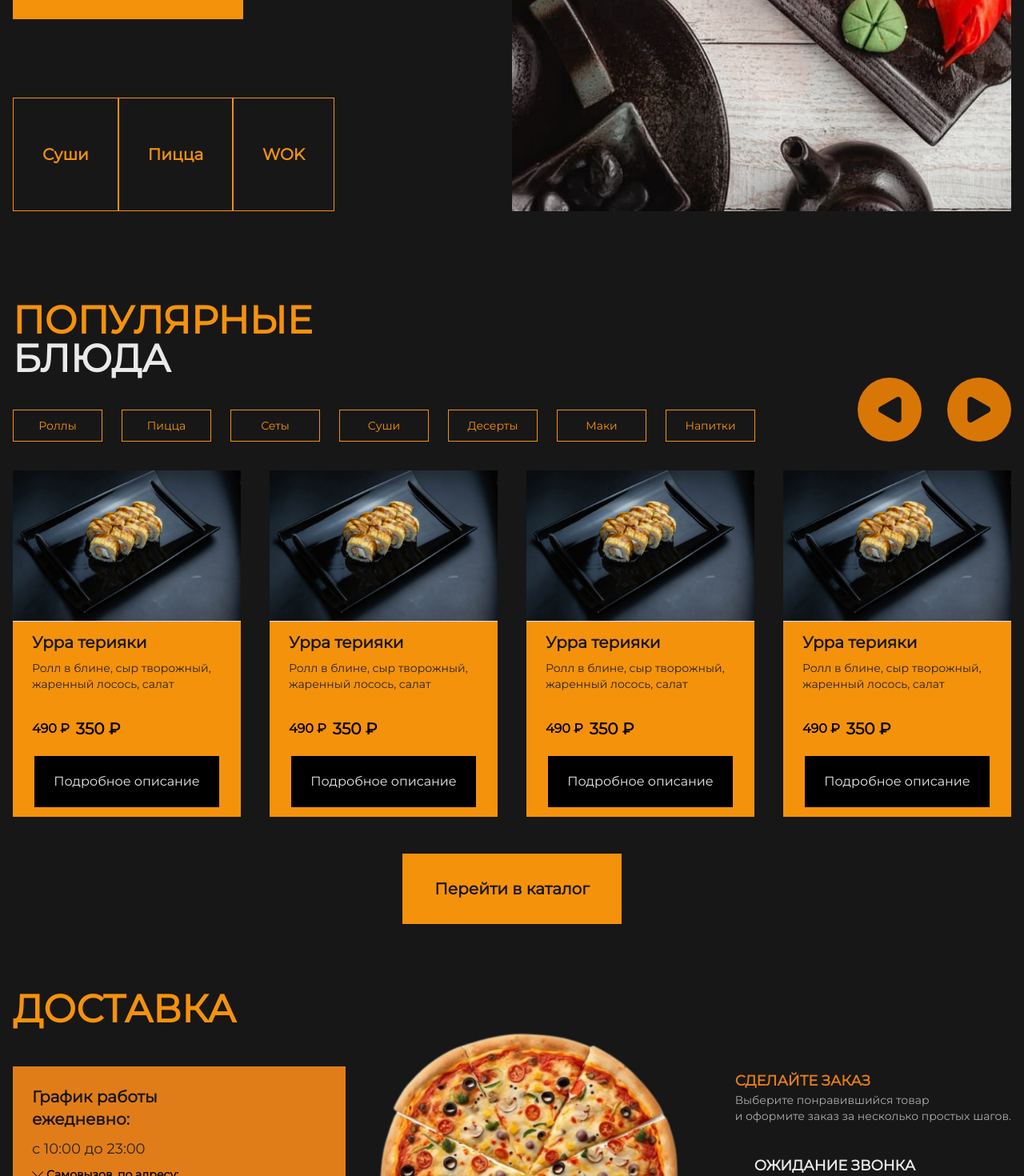
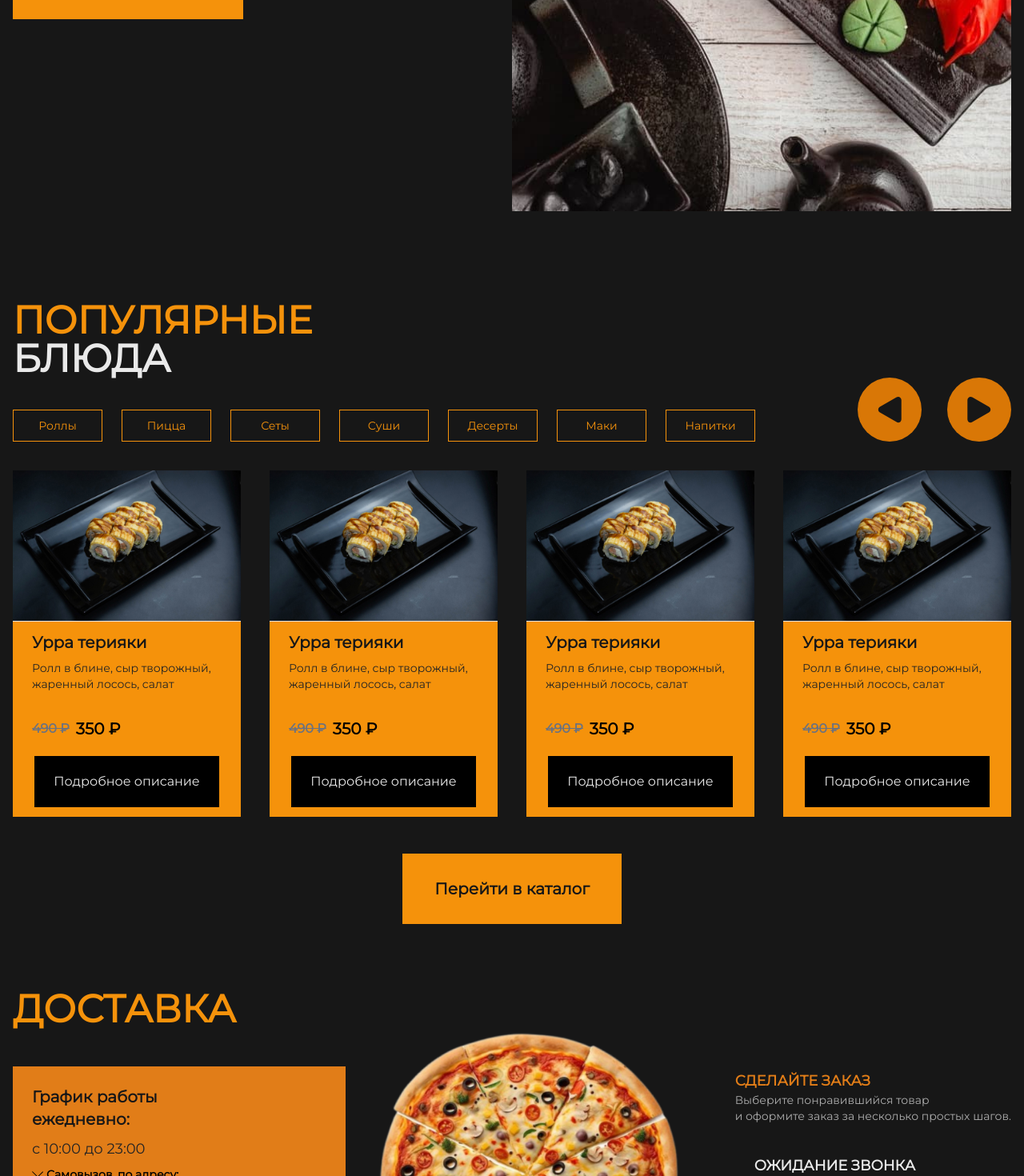
Before and after one commit to puffynNeroun/delivery-front, a React (Vite) app: page / in a window 1280 px wide. Shown: the part 800-2270 px from the top of the page at 80% size. Built offline with nearby package versions, Linux system fonts and the light colour scheme.

Commit message:
add animation

```diff
--- a/package.json
+++ b/package.json
@@ -12,6 +12,7 @@
   "dependencies": {
     "@reduxjs/toolkit": "^2.5.0",
     "axios": "^1.7.9",
+    "framer-motion": "^12.0.6",
     "react": "^18.3.1",
     "react-dom": "^18.3.1",
     "react-icons": "^5.4.0",
--- a/src/components/About.tsx
+++ b/src/components/About.tsx
@@ -1,15 +1,31 @@
+import { motion, useInView } from "framer-motion";
+import { useRef } from "react";
+
 const About = () => {
+  const ref = useRef(null);
+  const isInView = useInView(ref, { once: true });
+
   return (
-    <section className=" pt-11 lg:pt-28">
-      <div className="grid lg:grid-cols-2  container grid-cols-1 ">
-        <div className="flex flex-col">
-          <p className="text-[#E9E9E9] font-bold text-xl sm:text-3xl lg:text-5xl ">
+      <section className="pt-11 lg:pt-28" ref={ref}>
+        <div className="grid lg:grid-cols-2 container grid-cols-1">
+          <motion.div
+              className="flex flex-col"
+              initial={{ opacity: 0, x: -100 }}
+              animate={isInView ? { opacity: 1, x: 0 } : {}}
+              transition={{ duration: 1 }}
+          >
+            <p className="text-[#E9E9E9] font-bold text-xl sm:text-3xl lg:text-5xl">
               О
               <span className="text-[#F5920B] font-bold text-xl sm:text-3xl lg:text-5xl ml-2">
               НАС
             </span>
             </p>
-          <div className="text-[#ADADAD] text-sm lg:text-lg pt-4 lg:pt-8 lg:mr-6">
+            <motion.div
+                className="text-[#ADADAD] text-sm lg:text-lg pt-4 lg:pt-8 lg:mr-6"
+                initial={{ opacity: 0, y: 50 }}
+                animate={isInView ? { opacity: 1, y: 0 } : {}}
+                transition={{ duration: 1, delay: 0.3 }}
+            >
               <p>
                 Lorem ipsum dolor sit amet consectetur adipisicing elit. Fugiat
                 animi laudantium, id vitae numquam nulla, dolorem voluptas
@@ -30,9 +46,14 @@ const About = () => {
                 Expedita, ratione obcaecati numquam excepturi doloribus nesciunt
                 rerum totam fuga esse voluptate, eius aspernatur!
               </p>
-          </div>
-          <div className="mt-6 lg:mt-10 ">
-            <ul className="flex lg:gap-9 gap-5 ">
+            </motion.div>
+            <motion.div
+                className="mt-6 lg:mt-10"
+                initial={{ opacity: 0, scale: 0.9 }}
+                animate={isInView ? { opacity: 1, scale: 1 } : {}}
+                transition={{ duration: 1, delay: 0.6 }}
+            >
+              <ul className="flex lg:gap-9 gap-5">
                 <li className="w-10 h-10 lg:w-16 lg:h-16">
                   <a href="">
                     <img src="../../public/vk.svg" alt="vk_icon" />
@@ -49,11 +70,17 @@ const About = () => {
                   </a>
                 </li>
               </ul>
-          </div>
-        </div>
-        <div className="lg:ml-auto lg:flex flex justify-center mt-4 lg:mt-0">
-          <img src="../../public/video.jpeg" alt="" />
-        </div>
+            </motion.div>
+          </motion.div>
+
+          <motion.div
+              className="lg:ml-auto lg:flex flex justify-center mt-4 lg:mt-0"
+              initial={{ opacity: 0, scale: 0.8 }}
+              animate={isInView ? { opacity: 1, scale: 1 } : {}}
+              transition={{ duration: 1, delay: 0.3 }}
+          >
+            <img src="../../public/video.jpeg" alt="Video" />
+          </motion.div>
         </div>
       </section>
   );
--- a/src/components/CartItem.tsx
+++ b/src/components/CartItem.tsx
@@ -24,7 +24,9 @@ const CartItem = () => {
             </p>
           </div>
           <div className="flex mt-4 lg:mt-8 items-center gap-2">
-            <span className="font-bold">490 ₽</span>
+            {/* Прошлая цена: перечеркнутая и серая */}
+            <span className="font-bold text-gray-500 line-through">490 ₽</span>
+            {/* Текущая цена */}
             <span className="font-bold lg:text-xl text-lg">350 ₽</span>
           </div>
           <div className="flex justify-center mt-5">
--- a/src/components/Contact.tsx
+++ b/src/components/Contact.tsx
@@ -1,22 +1,33 @@
+import { motion, useInView } from "framer-motion";
+import { useRef } from "react";
+
 const Contact = () => {
+  const ref = useRef(null);
+  const isInView = useInView(ref, { once: true });
+
   return (
-    <section className=" pt-8 lg:pt-28">
+      <section className="pt-8 lg:pt-28" ref={ref}>
         <div className="grid lg:grid-cols-2 container grid-cols-1">
-        <div className="flex flex-col order-2 lg:order-1">
-          <h2 className="text-[#F5920B] font-bold text-xl sm:text-3xl lg:text-5x text-center lg:text-start">
+          <motion.div
+              className="flex flex-col order-2 lg:order-1"
+              initial={{ opacity: 0, x: -100 }}
+              animate={isInView ? { opacity: 1, x: 0 } : {}}
+              transition={{ duration: 1 }}
+          >
+            <h2 className="text-[#F5920B] font-bold text-xl sm:text-3xl lg:text-5xl text-center lg:text-start">
               КОНТАКТИ
             </h2>
             <div className="flex justify-between text-center items-center lg:block lg:text-start">
               <div className="flex flex-col">
-              <p className="text-[#E9E9E9] font-bold lg:text-xl  inline-block mt-3 text-sm md:text-base">
+                <p className="text-[#E9E9E9] font-bold lg:text-xl inline-block mt-3 text-sm md:text-base">
                   ТEЛЕФОН:
                 </p>
-              <span className="text-[#ADADAD] font-bold  lg:text-lg inline-block text-xs md:text-sm">
+                <span className="text-[#ADADAD] font-bold lg:text-lg inline-block text-xs md:text-sm">
                 +7 (900) 00-00-00
               </span>
               </div>
               <div className="flex flex-col">
-              <p className="text-[#E9E9E9] font-bold lg:text-xl  inline-block mt-3 text-sm md:text-base">
+                <p className="text-[#E9E9E9] font-bold lg:text-xl inline-block mt-3 text-sm md:text-base">
                   АДРЕС:
                 </p>
                 <span className="text-[#ADADAD] font-bold lg:text-lg inline-block text-xs md:text-sm">
@@ -24,7 +35,7 @@ const Contact = () => {
               </span>
               </div>
               <div className="flex flex-col">
-              <p className="text-[#E9E9E9] font-bold lg:text-xl  inline-block mt-3 text-sm md:text-base">
+                <p className="text-[#E9E9E9] font-bold lg:text-xl inline-block mt-3 text-sm md:text-base">
                   ВРЕМЯ РОБОТИ:
                 </p>
                 <span className="text-[#ADADAD] font-bold lg:text-lg inline-block md:text-sm">
@@ -36,14 +47,23 @@ const Contact = () => {
               </div>
             </div>
 
-          <button className=" lg:w-72 text-[#171717] font-bold text-xl bg-[#F5920B] lg:py-8 mt-5 lg:mt-auto w-full py-4">
+            <motion.button
+                className="lg:w-72 text-[#171717] font-bold text-xl bg-[#F5920B] lg:py-8 mt-5 lg:mt-auto w-full py-4"
+                whileHover={{ scale: 1.05 }}
+                whileTap={{ scale: 0.95 }}
+            >
               Перейти в каталог
-          </button>
-        </div>
+            </motion.button>
+          </motion.div>
 
-        <div className=" lg:flex order-1 lg:order-2 mb-6 lg:mb-0">
-          <img src="../../public/map.jpeg" alt="" />
-        </div>
+          <motion.div
+              className="lg:flex order-1 lg:order-2 mb-6 lg:mb-0"
+              initial={{ opacity: 0, scale: 0.8 }}
+              animate={isInView ? { opacity: 1, scale: 1 } : {}}
+              transition={{ duration: 1 }}
+          >
+            <img src="../../public/map.jpeg" alt="Map" />
+          </motion.div>
         </div>
       </section>
   );
--- a/src/components/Delivery.tsx
+++ b/src/components/Delivery.tsx
@@ -1,53 +1,70 @@
+import { motion, useInView } from "framer-motion";
+import { useRef } from "react";
 import { SlArrowDown } from "react-icons/sl";
 
 const Delivery = () => {
+  const ref = useRef(null);
+  const isInView = useInView(ref, { once: true });
+
   return (
-    <section className="lg:pt-28 pt-10">
-      <div className="grid xl:grid-cols-3 lg:grid-cols-2   container  items-center">
-        <div className="">
-          <h2 className="text-[#F5920B] font-bold text-xl sm:text-3xl lg:text-5xl ">
+      <section className="lg:pt-28 pt-10" ref={ref}>
+        <div className="grid xl:grid-cols-3 lg:grid-cols-2 container items-center">
+          <motion.div
+              className=""
+              initial={{ opacity: 0, x: -100 }}
+              animate={isInView ? { opacity: 1, x: 0 } : {}}
+              transition={{ duration: 1 }}
+          >
+            <h2 className="text-[#F5920B] font-bold text-xl sm:text-3xl lg:text-5xl">
               ДОСТАВКА
             </h2>
             <div className="bg-[#E17D18] mt-3 lg:mt-12 p-6 sm:w-full">
-            <h3 className="text-[#171717] font-extrabold md:text-xl ">
+              <h3 className="text-[#171717] font-extrabold md:text-xl">
                 График работы <br />
                 ежедневно:
               </h3>
-            <span className=" md:text-lg font-normal text-[#242424] mt-[9px] inline-block">
+              <span className="md:text-lg font-normal text-[#242424] mt-[9px] inline-block">
               с 10:00 до 23:00
             </span>
               <div className="text-black mt-2">
-              <p className=" flex font-bold text-sm items-center">
+                <p className="flex font-bold text-sm items-center">
                   <SlArrowDown className="mr-1" />
                   Самовызов, по адресу:
                 </p>
-              <span className=" flex font-bold text-sm ">
+                <span className="flex font-bold text-sm">
                 д. Кондратово,
                 <br /> ул. Камская 1Б
               </span>
-              <p className=" flex font-bold text-sm mt-[8px] items-center">
+                <p className="flex font-bold text-sm mt-[8px] items-center">
                   <SlArrowDown className="mr-1" />
                   Доставка:
                 </p>
-              <span className=" font-bold text-sm inline-block">
+                <span className="font-bold text-sm inline-block">
                 1. По Кондратово бесплатно доставляем от 500 руб.
               </span>
                 <br />
-              <span className=" font-bold text-sm inline-block">
+                <span className="font-bold text-sm inline-block">
                 2. В город и иные отдаленные пункты, уточняйте у оператора.
               </span>
               </div>
             </div>
-        </div>
+          </motion.div>
 
-        <div
-          className="lg:w-96 w-80 h-80 hidden lg:block lg:justify-self-end
-        "
+          <motion.div
+              className="lg:w-96 w-80 h-80 hidden lg:block lg:justify-self-end"
+              initial={{ opacity: 0, scale: 0.8 }}
+              animate={isInView ? { opacity: 1, scale: 1 } : {}}
+              transition={{ duration: 1 }}
           >
-          <img src="../../public/pizza.png" alt="" className=" " />
-        </div>
+            <img src="../../public/pizza.png" alt="Pizza" />
+          </motion.div>
 
-        <div className="lg:justify-self-end hidden xl:block">
+          <motion.div
+              className="lg:justify-self-end hidden xl:block"
+              initial={{ opacity: 0, x: 100 }}
+              animate={isInView ? { opacity: 1, x: 0 } : {}}
+              transition={{ duration: 1 }}
+          >
             <p className="text-[#E17D18] font-bold 2xl:text-xl pt-16 text-lg">
               СДЕЛАЙТЕ ЗАКАЗ
             </p>
@@ -62,14 +79,14 @@ const Delivery = () => {
             После оформления заказа,
             <br /> с Вами свяжется оператор
           </span>
-          <p className="text-[#E9E9E9] font-bold 2xl:text-xl pt-9 text-lg ">
+            <p className="text-[#E9E9E9] font-bold 2xl:text-xl pt-9 text-lg">
               ЗАКАЗ УЖЕ В ПУТИ
             </p>
             <span className="inline-block text-[#ADADAD] 2xl:text-lg text-sm">
             Когда мы утвердили заказ, мы <br />
             готовим и отправляем Вам заказ
           </span>
-        </div>
+          </motion.div>
         </div>
       </section>
   );
--- a/src/components/Discounts.tsx
+++ b/src/components/Discounts.tsx
@@ -1,23 +1,40 @@
+import { motion, useInView } from "framer-motion";
+import { useRef } from "react";
+
 const Discounts = () => {
+  const ref = useRef(null);
+  const isInView = useInView(ref, { once: true });
+
   return (
-    <section className="mt-10 lg:mt-28 bg-[#F5920B]">
+      <section className="mt-10 lg:mt-28 bg-[#F5920B]" ref={ref}>
         <div className="container lg:pt-24 lg:pb-16 pt-12 pb-8">
-        <div className="grid lg:grid-cols-2   gap-15 grid-cols-1">
-          <div className="lg:flex justify-center ">
-            <img src="../../public/exempl2.jpeg" alt="" />
-          </div>
-          <div className="flex flex-col items-end pt-5">
-            <p className=" text-[#FFFFFF] xl:text-lg text-xs">
+          <div className="grid lg:grid-cols-2 gap-15 grid-cols-1">
+            <motion.div
+                className="lg:flex justify-center"
+                initial={{ opacity: 0, x: -100 }}
+                animate={isInView ? { opacity: 1, x: 0 } : {}}
+                transition={{ duration: 1 }}
+            >
+              <img src="../../public/exempl2.jpeg" alt="Discount" />
+            </motion.div>
+
+            <motion.div
+                className="flex flex-col items-end pt-5"
+                initial={{ opacity: 0, x: 100 }}
+                animate={isInView ? { opacity: 1, x: 0 } : {}}
+                transition={{ duration: 1 }}
+            >
+              <p className="text-[#FFFFFF] xl:text-lg text-xs">
                 Lorem 20% dolor sit amet, consectetur adips.
               </p>
-            <h2 className=" text-lg sm:text-2xl md:text-3xl xl:text-5xl mt-4 text-[#E9E9E9] font-bold">
+              <h2 className="text-lg sm:text-2xl md:text-3xl xl:text-5xl mt-4 text-[#E9E9E9] font-bold">
                 ФИЛАДЕЛЬФИЯ
               </h2>
-            <p className="md:text-3xl  text-lg sm:text-2xl xl:text-5xl mt-4 text-[#E9E9E9] font-bold">
+              <p className="md:text-3xl text-lg sm:text-2xl xl:text-5xl mt-4 text-[#E9E9E9] font-bold">
                 ЛАЙТ КУНСЕЙ
               </p>
 
-            <div className="flex pt-6 xl:pt-11 items-center ">
+              <div className="flex pt-6 xl:pt-11 items-center">
                 <p className="text-[#B5B4B4] font-bold md:text-xl xl:text-3xl line-through sm:text-xl text-lg">
                   1000 р
                 </p>
@@ -25,13 +42,17 @@ const Discounts = () => {
                   600 р
                 </p>
               </div>
-            <span className=" text-[#FFFFFF] xl:text-lg text-xs mt-4">
+              <span className="text-[#FFFFFF] xl:text-lg text-xs mt-4">
               Ролл с чукой-ореховым соусом и кунжутом
             </span>
-            <button className=" lg:w-72 text-[#E1E6E9] font-bold text-xl bg-[#171717] lg:py-8 mt-5 lg:mt-auto w-full py-4">
+              <motion.button
+                  className="lg:w-72 text-[#E1E6E9] font-bold text-xl bg-[#171717] lg:py-8 mt-5 lg:mt-auto w-full py-4"
+                  whileHover={{ scale: 1.05 }}
+                  whileTap={{ scale: 0.95 }}
+              >
                 Перейти в каталог
-            </button>
-          </div>
+              </motion.button>
+            </motion.div>
           </div>
         </div>
       </section>
--- a/src/components/Popular.tsx
+++ b/src/components/Popular.tsx
@@ -1,20 +1,30 @@
-import { Link } from "react-router-dom";
+
+import {Link} from "react-router-dom";
+import { motion, useInView } from "framer-motion";
+import { useRef } from "react";
 import CartItem from "./CartItem";
 
-// import { useRef } from "react";
 const Popular = () => {
-  // const swiperRef = useRef(null);
+  const ref = useRef(null);
+  const isInView = useInView(ref, { once: true });
+
   return (
-    <section className="pt-10 lg:pt-28">
+      <section className="pt-10 lg:pt-28" ref={ref}>
         <div className="container">
-        <div className=" flex lg:flex-col justify-center lg:justify-start ">
+          <motion.div
+              className="flex lg:flex-col justify-center lg:justify-start"
+              initial={{opacity: 0, y: 50}}
+              animate={isInView ? {opacity: 1, y: 0} : {}}
+              transition={{duration: 1}}
+          >
             <h2 className="text-[#F5920B] font-bold lg:text-5xl text-2xl">
               ПОПУЛЯРНЫЕ
             </h2>
             <p className="text-[#E9E9E9] font-bold lg:text-5xl pl-2 lg:pl-0 text-2xl">
               БЛЮДА
             </p>
-        </div>
+          </motion.div>
+
           <div className="flex xl:justify-between xl:items-end lg:justify-start">
             <ul className="flex mt-4 gap-6 flex-wrap justify-center lg:flex-nowrap ">
               <li>
@@ -58,28 +68,26 @@ const Popular = () => {
                   // onClick={() => swiperRef.current?.slidePrev()}
                   className="w-20 h-20 bg-amber-600 rounded-full hover:bg-amber-700 transition-all items-center justify-center flex"
               >
-              <img src="../../public/left.svg" alt="" />
+                <img src="../../public/left.svg" alt=""/>
               </div>
-            <div className=" w-20 h-20 items-center justify-center flex bg-amber-600 rounded-full hover:bg-amber-700 transition-all">
-              <img src="../../public/right.svg" alt="" />
+              <div
+                  className=" w-20 h-20 items-center justify-center flex bg-amber-600 rounded-full hover:bg-amber-700 transition-all">
+                <img src="../../public/right.svg" alt=""/>
               </div>
             </div>
           </div>
 
           <div className="grid lg:grid-cols-4 lg:gap-9 lg:py-9 md:grid-cols-3 gap-4 py-4 grid-cols-1 sm:grid-cols-2">
-            <CartItem />
-
-          <div className="hidden sm:block">
-            <CartItem />
-          </div>
-
-          <div className="hidden md:block">
-            <CartItem />
-          </div>
-
-          <div className="hidden lg:block">
-            <CartItem />
-          </div>
+            {[1, 2, 3, 4].map((_, i) => (
+                <motion.div
+                    key={i}
+                    initial={{opacity: 0, scale: 0.9}}
+                    animate={isInView ? {opacity: 1, scale: 1} : {}}
+                    transition={{delay: i * 0.2, duration: 1}}
+                >
+                  <CartItem/>
+                </motion.div>
+            ))}
           </div>
           <div className="text-center mt-10">
             <Link
--- a/src/components/Wealcome.tsx
+++ b/src/components/Wealcome.tsx
@@ -1,8 +1,19 @@
+import { motion, useInView } from "framer-motion";
+import { useRef } from "react";
+
 const Wealcome = () => {
+    const ref = useRef(null);
+    const isInView = useInView(ref, { once: true });
+
     return (
-        <section className="sm:pt-5 lg:pt-16 ">
-            <div className="container  grid lg:grid-cols-2 ">
-                <div className="flex flex-col">
+        <section className="sm:pt-5 lg:pt-16" ref={ref}>
+            <div className="container grid lg:grid-cols-2">
+                <motion.div
+                    className="flex flex-col"
+                    initial={{ opacity: 0, x: -100 }}
+                    animate={isInView ? { opacity: 1, x: 0 } : {}}
+                    transition={{ duration: 1 }}
+                >
                     <div className="w-auto xl:mt-56 flex mt-5 lg:flex-col justify-center">
                         <h1 className="font-bold text-xl sm:text-3xl lg:text-5xl text-[#E9E9E9]">
                             Добро пожаловать
@@ -11,7 +22,7 @@ const Wealcome = () => {
                             в Sushiritto!
                         </p>
                     </div>
-                    <div className="max-w-[672px] mt-4 mx-auto text-center lg:text-left">
+                    <div className="max-w-[672px] mt-4 text-center lg:text-left">
                         <p className="text-[#ADADAD] font-bold text-lg">
                             Вы всегда можете заказать у нас супер вкусные
                             <span className="text-[#F5920B]"> суши</span>,
@@ -19,39 +30,24 @@ const Wealcome = () => {
                             <span className="text-[#F5920B]"> пиццу</span>
                         </p>
                         <span className="text-[#ADADAD] font-bold text-xs sm:text-lg mt-4 inline-block">
-    Мы используем самые свежие продукты, каждая порция готовится
-    непосредственно перед самой подачей. Мы любим свою работу и рады
-    для вас стараться
-  </span>
+              Мы используем самые свежие продукты, каждая порция готовится
+              непосредственно перед самой подачей. Мы любим свою работу и рады
+              для вас стараться
+            </span>
                     </div>
-
-
-                    <a className="lg:w-72 flex justify-center text-[#171717] font-bold text-xl bg-[#F5920B] lg:py-8 py-4 mt-10 ">
+                    <a className="lg:w-72 flex justify-center text-[#171717] font-bold text-xl bg-[#F5920B] lg:py-8 py-4 mt-10">
                         Сделать заказ
                     </a>
+                </motion.div>
 
-                    <ul className="lg:flex mt-auto hidden ">
-                        <li>
-                            <a className="inline-block text-[#F5920B] font-bold text-xl border-[1px] py-14 px-9 border-[#F5920B]">
-                                Суши
-                            </a>
-                        </li>
-                        <li>
-                            <a className="inline-block text-[#F5920B] font-bold text-xl border-[1px] py-14 px-9 border-[#F5920B]">
-                                Пицца
-                            </a>
-                        </li>
-                        <li>
-                            <a className="inline-block text-[#F5920B] font-bold text-xl border-[1px] py-14 px-9 border-[#F5920B]">
-                                WOK
-                            </a>
-                        </li>
-                    </ul>
-                </div>
-
-                <div className="ml-auto hidden lg:block">
-                    <img src="../../public/wealcome.jpg" alt=""/>
-                </div>
+                <motion.div
+                    className="ml-auto hidden lg:block"
+                    initial={{ opacity: 0, x: 100 }}
+                    animate={isInView ? { opacity: 1, x: 0 } : {}}
+                    transition={{ duration: 1 }}
+                >
+                    <img src="../../public/wealcome.jpg" alt="Welcome" />
+                </motion.div>
             </div>
         </section>
     );
```
Also changed, not shown: 2 other files (tests, documents, lock files or other folders). Lines whose indentation alone changed are shown as unchanged.
